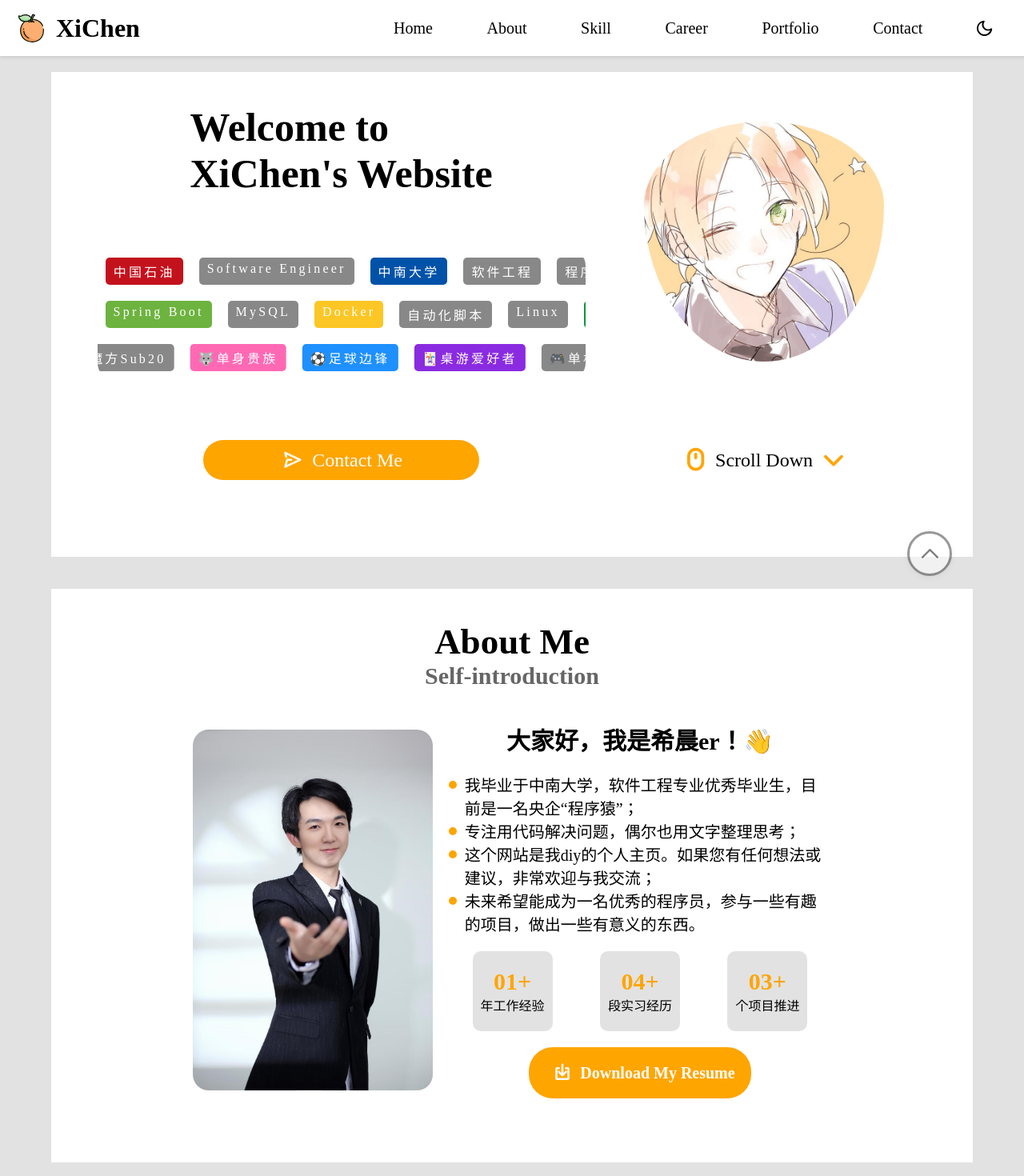
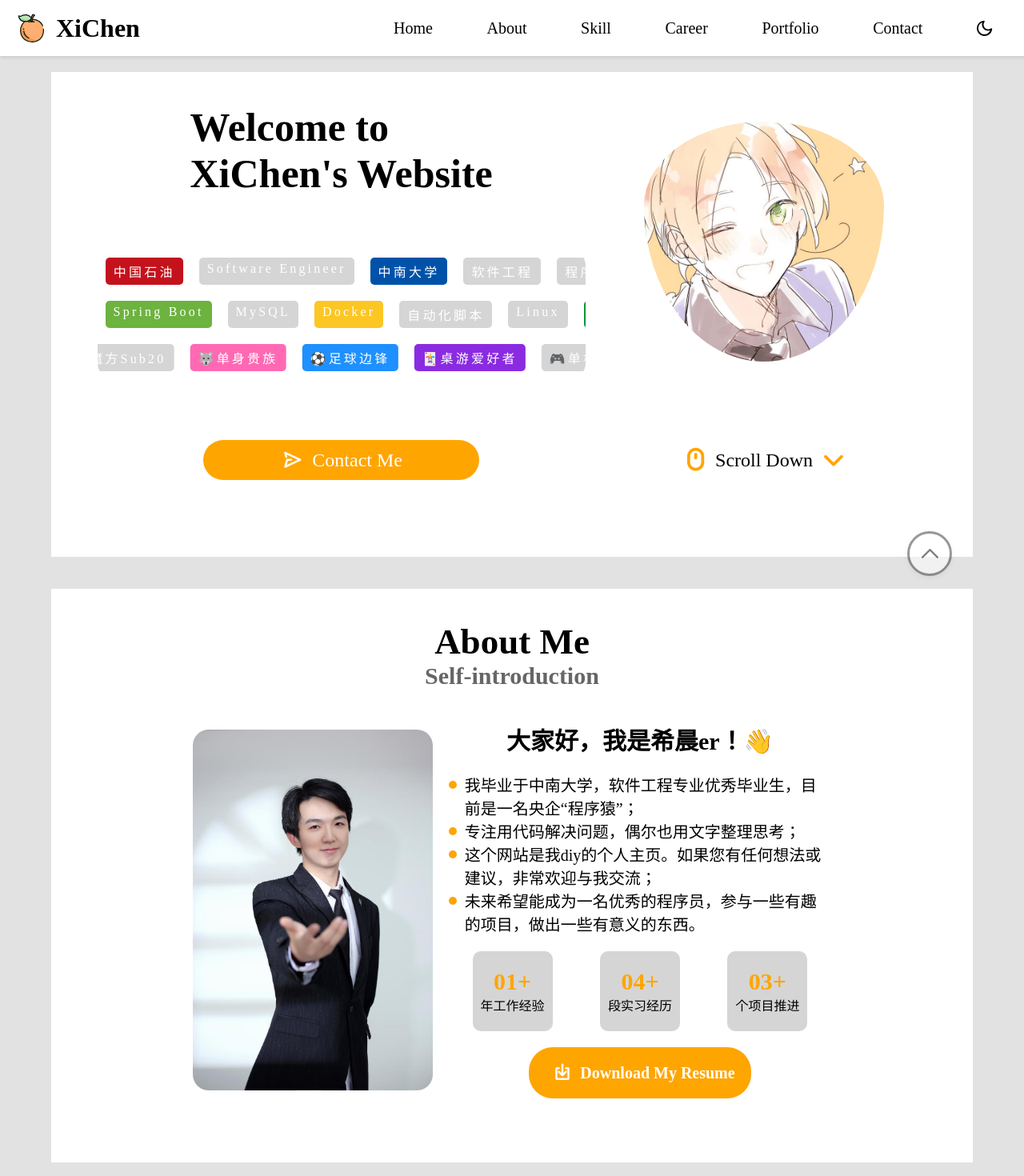
Before and after one commit to XiChen1234/MyWebsite, a Vue app: page / in a window 1280 px wide. Shown: the top 1470 px of the page at 80% size. Built offline with nearby package versions, Linux system fonts and the light colour scheme.

Commit message:
fix: change --bg-card color
修改卡片的颜色

```diff
--- a/src/components/page/AboutPage.vue
+++ b/src/components/page/AboutPage.vue
@@ -114,7 +114,7 @@
   width: 100px;
   font-weight: 500;
   text-align: center;
-  background-color: var(--common-bg);
+  background-color: var(--bg-card);
   display: flex;
   flex-direction: column;
   justify-content: center;
--- a/src/style/color.css
+++ b/src/style/color.css
@@ -7,7 +7,7 @@
   --bg-focus-light: #e7e7e7;
   --bg-focus-dark: #333333;
 
-  --bg-card: #888;
+  --bg-card: rgba(150, 150, 150, 0.4);
 
   /* text */
   --text-main-light: #000;
```
